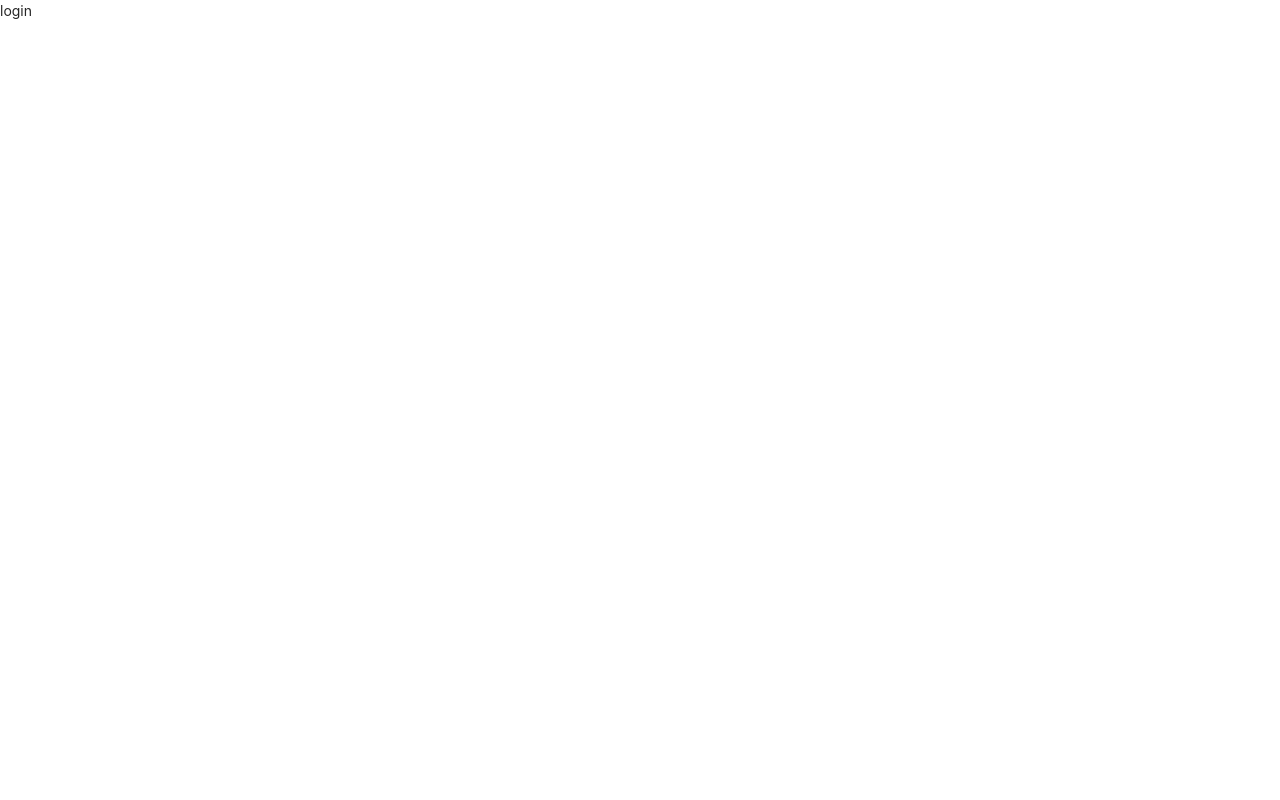
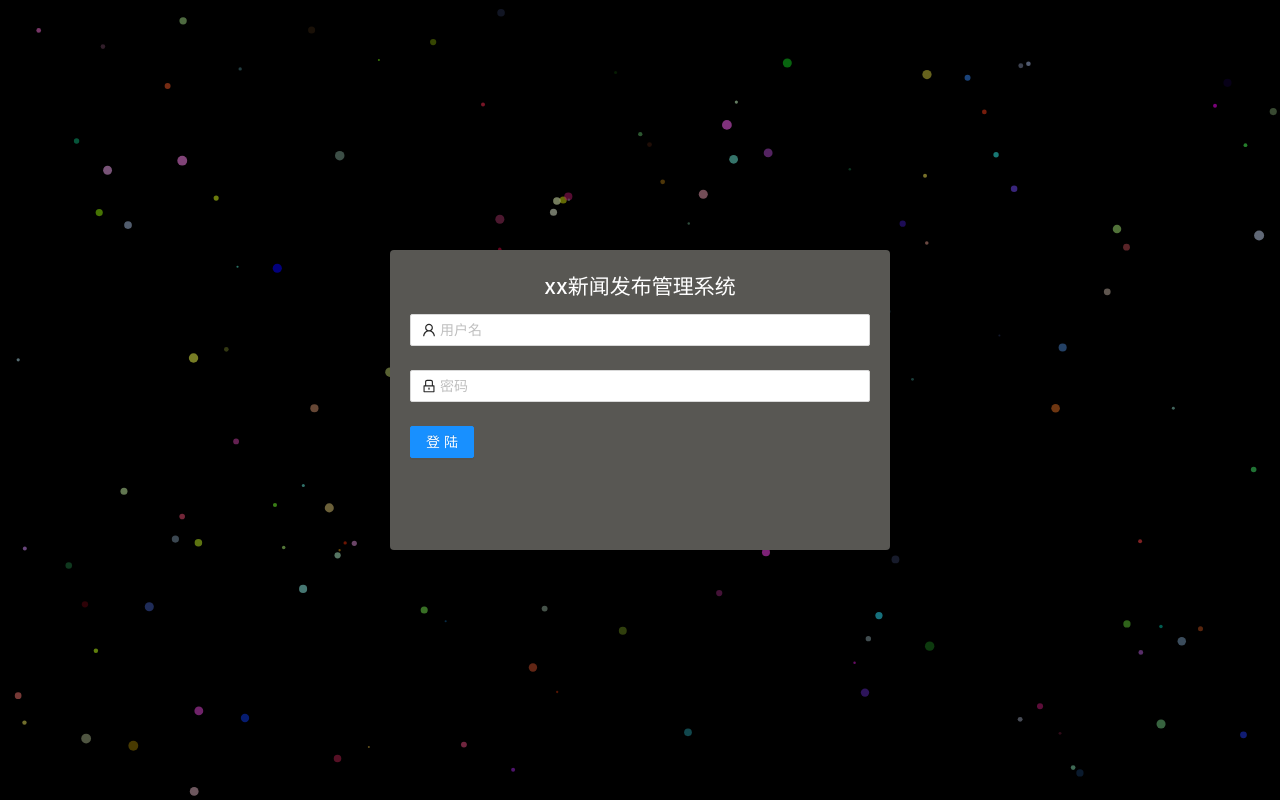
Before and after one commit to PanDaJX/react-management-system, a React app: page /#/Login in a window 1280 px wide. Built offline with nearby package versions, Linux system fonts and the light colour scheme; data requests are answered from the project's data file.

Commit message:
feat 完成登陆 & 用户管理权限

```diff
--- a/package.json
+++ b/package.json
@@ -46,6 +46,7 @@
     "react-dev-utils": "^12.0.1",
     "react-dom": "^18.1.0",
     "react-refresh": "^0.11.0",
+    "react-tsparticles": "^2.1.3",
     "resolve": "^1.20.0",
     "resolve-url-loader": "^4.0.0",
     "sass": "^1.52.3",
@@ -55,6 +56,7 @@
     "style-loader": "^3.3.1",
     "tailwindcss": "^3.0.2",
     "terser-webpack-plugin": "^5.2.5",
+    "tsparticles": "^2.1.3",
     "web-vitals": "^2.1.4",
     "webpack": "^5.64.4",
     "webpack-dev-server": "^4.6.0",
--- a/src/components/sandbox/SideMenu.jsx
+++ b/src/components/sandbox/SideMenu.jsx
@@ -2,7 +2,7 @@
  * @author: 林俊贤
  * @Date: 2022-06-17 15:26:02
  * @LastEditors: 林俊贤
- * @LastEditTime: 2022-06-21 10:28:05
+ * @LastEditTime: 2022-07-20 16:28:15
  * @Description:
  */
 import styles from "@views/sandbox/index.module.scss";
@@ -39,10 +39,15 @@ export default function SideMenu(props) {
   useEffect(() => {
     axios.get("http://localhost:1113/menus?_embed=menuChildren").then((res) => {
       const { data } = res;
+      const {
+        role: { rights },
+      } = JSON.parse(localStorage.getItem("token"));
       let list = [];
       data.forEach((item) => {
-        const { key, menuChildren, title, icon } = item;
-        list.push(getItem(key, title, menuChildren, icon));
+        const { key, menuChildren, title, icon, pagepermisson } = item;
+        rights.includes(key) &&
+          pagepermisson &&
+          list.push(getItem(key, title, menuChildren, icon));
       });
       setMenuList(list);
     });
@@ -57,9 +62,14 @@ export default function SideMenu(props) {
       <div className={styles.SideMenuWrap}>
         <div
           className="logo"
-          style={{ textAlign: "center", color: "#fff", fontSize: "24px" }}
+          style={{
+            textAlign: "center",
+            color: "#fff",
+            fontSize: "32px",
+            padding: "0 8px",
+          }}
         >
-          xx发布管理系统
+          xx新闻发布管理系统
         </div>
         <div className={styles.MenuList}>
           <Menu
--- a/src/components/sandbox/TopHeader.jsx
+++ b/src/components/sandbox/TopHeader.jsx
@@ -1,28 +1,46 @@
+/*
+ * @author: 林俊贤
+ * @Date: 2022-06-17 15:26:02
+ * @LastEditors: 林俊贤
+ * @LastEditTime: 2022-07-20 16:27:30
+ * @Description:
+ */
 import styles from "@views/sandbox/index.module.scss";
-import React from "react";
+import React, { useEffect, useState } from "react";
 import {
   MenuFoldOutlined,
   MenuUnfoldOutlined,
   UserOutlined,
 } from "@ant-design/icons";
 import { Layout, Dropdown, Menu, Avatar } from "antd";
+import { useNavigate } from "react-router-dom";
 
 export default function TopHeader(props) {
   const { collapsed, setCollapsed } = props;
   const { Header } = Layout;
 
+  const {
+    username,
+    role: { roleName },
+  } = JSON.parse(localStorage.getItem("token"));
+
+  const navigate = useNavigate();
   const menu = (
     <Menu
       items={[
         {
           key: "1",
-          label: "超级管理员",
+          label: roleName,
         },
 
         {
           key: "2",
           danger: true,
           label: "退出",
+          onClick: () => {
+            localStorage.removeItem("token");
+            navigate("/login");
+          },
         },
       ]}
     />
@@ -32,7 +50,6 @@ export default function TopHeader(props) {
     <Header
       className={styles.TopHeader}
       style={{
-        padding: 0,
         background: " #fff",
       }}
     >
@@ -51,7 +68,10 @@ export default function TopHeader(props) {
         Home Page
       </div>
       <div className={styles.TopRight}>
-        <span>欢迎Admin回来</span>&nbsp;
+        <span>
+          欢迎 <i style={{ color: "#1890ff" }}>{username}</i> 回来
+        </span>
+        &nbsp;
         <Dropdown overlay={menu}>
           <Avatar size={32} icon={<UserOutlined />} className={styles.Avatar} />
         </Dropdown>
--- a/src/views/login/index.jsx
+++ b/src/views/login/index.jsx
@@ -2,25 +2,220 @@
  * @author: 林俊贤
  * @Date: 2022-06-17 15:26:02
  * @LastEditors: 林俊贤
- * @LastEditTime: 2022-06-22 21:29:59
+ * @LastEditTime: 2022-07-19 15:53:19
  * @Description:
  */
 import React from "react";
-import { useEffect } from "react";
 import { useNavigate } from "react-router-dom";
+import styles from "./index.module.scss";
+import { LockOutlined, UserOutlined } from "@ant-design/icons";
+import { Button, Form, Input } from "antd";
+import Particles from "react-tsparticles";
+import { loadFull } from "tsparticles";
 
 export default function Index() {
   const navigate = useNavigate();
 
-  useEffect(() => {
-    fetch("http://localhost:1113/routes")
+  const onFinish = async (values) => {
+    fetch(
+      `http://localhost:1113/users?username=${values.username}&password=${values.password}&roleState=true&_expand=role`
+    )
       .then((res) => res.json())
       .then((res) => {
-        console.log("fetch", res);
-        localStorage.setItem("token", new Date().valueOf());
-        localStorage.setItem("route", JSON.stringify(res));
-        navigate({ path: "/home" });
+        console.log("fetch", res, !res.length);
+        if (!res.length) throw new Error("用户不存在");
+        localStorage.setItem("token", JSON.stringify(res[0]));
+        localStorage.setItem("route", JSON.stringify(res[0].role.rights));
+        navigate("/home");
+        console.log("fetch1");
+      })
+      .catch((err) => {
+        console.error(err);
       });
-  }, []);
-  return <div>login</div>;
+  };
+
+  const particlesInit = async (main) => {
+    await loadFull(main);
+  };
+
+  const particlesLoaded = (container) => {};
+
+  return (
+    <section className={styles.LoginWrap}>
+      <Particles
+        style={{
+          width: "100vw",
+          height: "100vh",
+        }}
+        id="particles"
+        init={particlesInit}
+        loaded={particlesLoaded}
+        height={"100vh"}
+        options={{
+          background: {
+            color: {
+              value: "#000000",
+            },
+            position: "50% 50%",
+            repeat: "no-repeat",
+            size: "cover",
+          },
+          fullScreen: {
+            zIndex: 1,
+          },
+          interactivity: {
+            events: {
+              onClick: {
+                enable: true,
+                mode: "push",
+              },
+              onDiv: {
+                selectors: "#repulse-div",
+                mode: "repulse",
+              },
+              onHover: {
+                enable: true,
+                mode: "connect",
+                parallax: {
+                  force: 60,
+                },
+              },
+            },
+            modes: {
+              bubble: {
+                distance: 400,
+                duration: 2,
+                opacity: 0.8,
+                size: 40,
+                divs: {
+                  distance: 200,
+                  duration: 0.4,
+                  mix: false,
+                  selectors: [],
+                },
+              },
+              grab: {
+                distance: 400,
+              },
+              repulse: {
+                divs: {
+                  distance: 200,
+                  duration: 0.4,
+                  factor: 100,
+                  speed: 1,
+                  maxSpeed: 50,
+                  easing: "ease-out-quad",
+                  selectors: [],
+                },
+              },
+            },
+          },
+          particles: {
+            color: {
+              value: "random",
+            },
+            links: {
+              color: {
+                value: "#ffffff",
+              },
+              distance: 150,
+              opacity: 0.4,
+            },
+            move: {
+              attract: {
+                rotate: {
+                  x: 600,
+                  y: 1200,
+                },
+              },
+              enable: true,
+              outModes: {
+                bottom: "out",
+                left: "out",
+                right: "out",
+                top: "out",
+              },
+              speed: 6,
+            },
+            number: {
+              density: {
+                enable: true,
+              },
+              limit: 500,
+              value: 300,
+            },
+            opacity: {
+              value: 0.5,
+              animation: {
+                speed: 1,
+                minimumValue: 0.1,
+              },
+            },
+            size: {
+              random: {
+                enable: true,
+              },
+              value: {
+                min: 1,
+                max: 5,
+              },
+              animation: {
+                speed: 40,
+                minimumValue: 0.1,
+              },
+            },
+          },
+        }}
+      />
+      <div className={styles.LoginForm}>
+        <h2 className={styles.FormTitle}>xx新闻发布管理系统</h2>
+        <Form
+          initialValues={{
+            remember: true,
+          }}
+          onFinish={onFinish}
+        >
+          <Form.Item
+            name="username"
+            rules={[
+              {
+                required: true,
+                message: "请输入用户名!",
+              },
+            ]}
+          >
+            <Input
+              prefix={<UserOutlined className="site-form-item-icon" />}
+              placeholder="用户名"
+            />
+          </Form.Item>
+          <Form.Item
+            name="password"
+            rules={[
+              {
+                required: true,
+                message: "请输入密码!",
+              },
+            ]}
+          >
+            <Input
+              prefix={<LockOutlined className="site-form-item-icon" />}
+              type="password"
+              placeholder="密码"
+            />
+          </Form.Item>
+
+          <Form.Item>
+            <Button
+              type="primary"
+              htmlType="submit"
+              className="login-form-button"
+            >
+              登陆
+            </Button>
+          </Form.Item>
+        </Form>
+      </div>
+    </section>
+  );
 }
--- /dev/null
+++ b/src/views/login/index.module.scss
@@ -0,0 +1,23 @@
+.LoginWrap {
+  background: rgb(46, 45, 43);
+  width: 100vw;
+  height: 100vh;
+  position: relative;
+  .LoginForm {
+    width: 500px;
+    height: 300px;
+    position: absolute;
+    top: 50%;
+    left: 50%;
+    transform: translate(-50%, -50%);
+    background: rgb(88, 87, 83);
+    padding: 20px;
+    border-radius: 4px;
+    overflow: hidden;
+    z-index: 10;
+    .FormTitle {
+      text-align: center;
+      color: #fff;
+    }
+  }
+}
--- a/src/views/sandbox/components/UserManage/UserList.jsx
+++ b/src/views/sandbox/components/UserManage/UserList.jsx
@@ -2,7 +2,7 @@
  * @author: 林俊贤
  * @Date: 2022-06-17 15:26:02
  * @LastEditors: 林俊贤
- * @LastEditTime: 2022-07-15 16:09:37
+ * @LastEditTime: 2022-07-20 16:34:09
  * @Description:
  */
 import React, { useState, useEffect, useRef } from "react";
@@ -27,7 +27,19 @@ export default function UserManageList() {
   const [dataSource, setDataSource] = useState([]);
   const getUsersList = async () => {
     const res = await axios.get("http://localhost:1113/users");
-    setDataSource(res?.data);
+    const { username, region, roleId } = JSON.parse(
+      localStorage.getItem("token")
+    );
+    setDataSource(
+      roleId === 1
+        ? res?.data
+        : [
+            ...res?.data.filter((item) => item.username === username),
+            ...res?.data.filter(
+              (item) => item.region === region && item.roleId === 3
+            ),
+          ]
+    );
   };
 
   const [rolesList, setRolesList] = useState([]);
@@ -47,7 +59,6 @@ export default function UserManageList() {
   };
   const [filteredInfo, setFilteredInfo] = useState({});
   const handleChangeTable = (pagination, filters, sorter) => {
-    console.log("filters", filters);
     setFilteredInfo(filters);
   };
   const columns = [
```
Also changed, not shown: src/components/UserManage/UserForm.jsx (+31 -5 lines), 1 other file (tests, documents, lock files or other folders).
